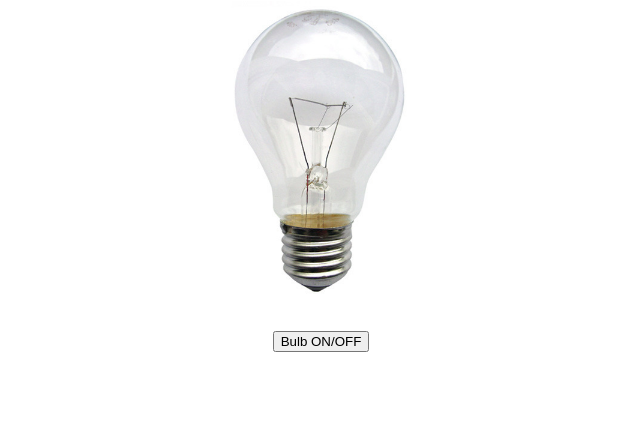
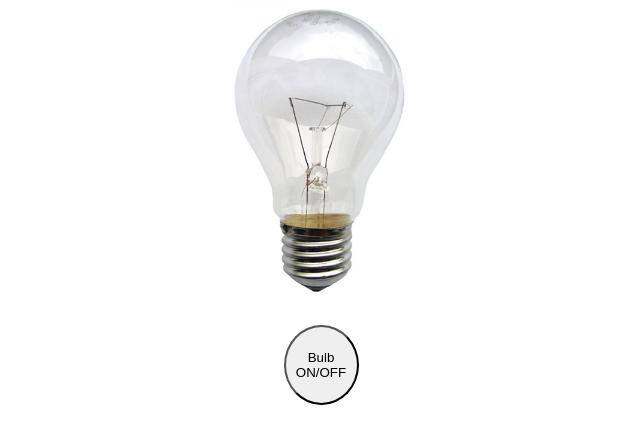
Before and after one commit to Vinoth-kannan97/day-5bulb, a plain HTML site: page index.html in a window 1280 px wide. Shown: the part 79-522 px from the top of the page, without its empty margins (319-959 px from the left). Drawn offline with Linux system fonts and the light colour scheme; the site is published under a folder, as on GitHub Pages, so addresses that start at the root find nothing.

Commit message:
Update index.html

```diff
--- a/index.html
+++ b/index.html
@@ -4,7 +4,7 @@
     <meta charset="UTF-8">
     <meta name="viewport" content="width=device-width, initial-scale=1.0">
     <title>Bulb Project</title>
-    <link rel="stylesheet" href="/stil1.css">
+    <link rel="stylesheet" href="./stil1.css">
 </head>
 <body>
     <div id="main">
```
